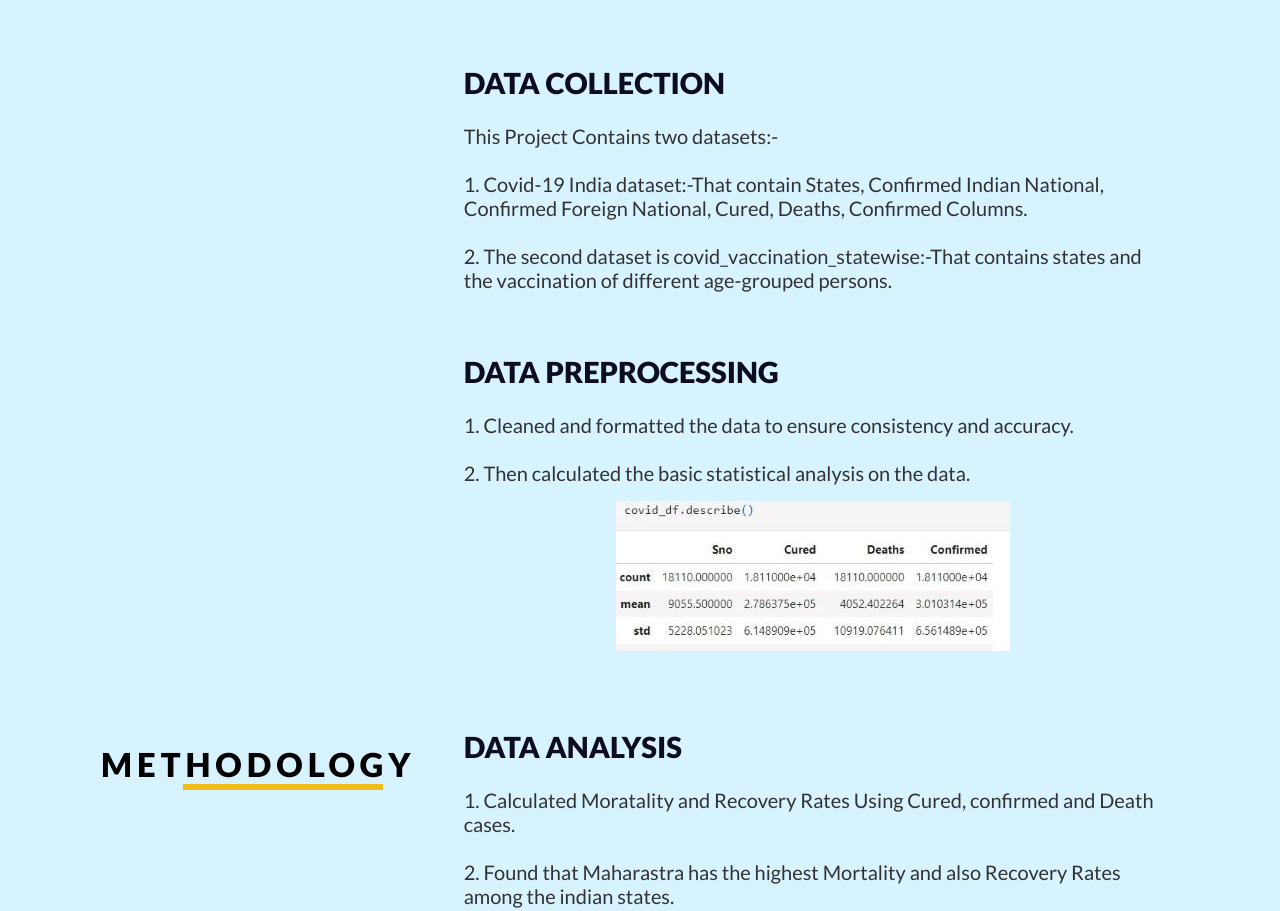
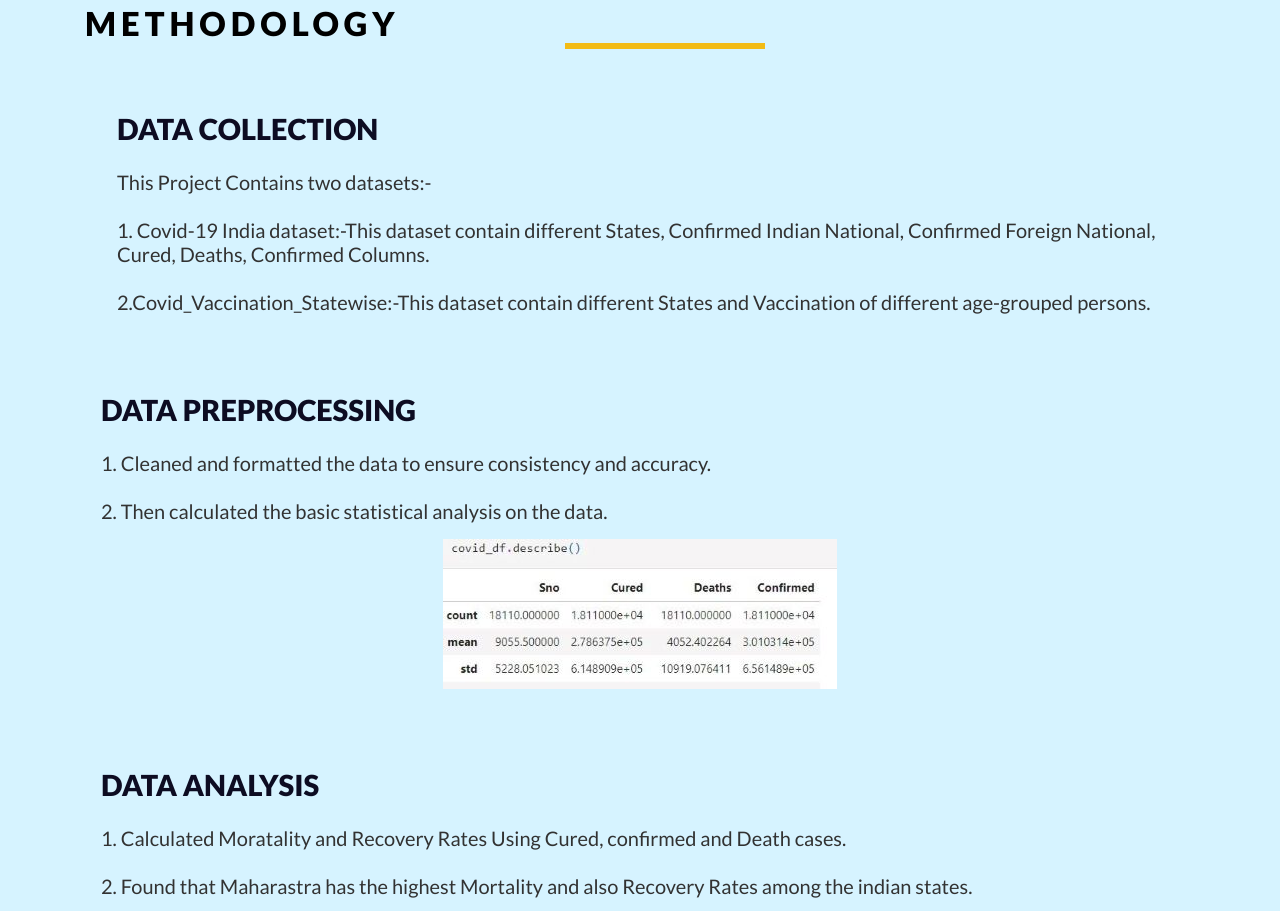
Before and after one commit to Ramya-brs/casestudy3, a plain HTML site: page index.html in a window 1280 px wide. Shown: the part 1811-2722 px from the top of the page. Drawn offline with Linux system fonts and the light colour scheme.

Commit message:
Update index.html

```diff
--- a/index.html
+++ b/index.html
@@ -90,16 +90,16 @@
 	<!-- Methodology starts-->
 	<section class="eductin_block">
 		<div class="container">
+			<h2>Methodology<span></span></h2>
 			<div class="row">
-				<div class="column_3">
-					<h2>Methodology<span></span></h2>
-				</div>
 				<div class="column_9">
 					<div class="row">
 						<div class="column_12">
 							<h3>DATA COLLECTION</h3>
-							<p><br>This Project Contains two datasets:-</br><br>1. Covid-19 India dataset:-That contain States, Confirmed Indian National, Confirmed Foreign National, Cured, Deaths, Confirmed Columns.</br></p>
-							<p><br>2. The second dataset is covid_vaccination_statewise:-That contains states and the vaccination of different age-grouped persons.</br></p>
+							<p><br>This Project Contains two datasets:-</br><br>1. Covid-19 India dataset:-This dataset contain different States, Confirmed Indian National, Confirmed Foreign National, Cured, Deaths, Confirmed Columns.</br></p>
+							<p><br>2.Covid_Vaccination_Statewise:-This dataset contain different States and Vaccination of different age-grouped persons.</br></p>
+						</div>
+					</div>
 				</div>
 			</div>
 			<div class="row">
@@ -109,6 +109,7 @@
 					<div class="row">
 						<div class="column_10" style="display: flex; justify-content: center; align-items: center;">
 							<img src="assets/img/statistical_info1.jpg" alt="Statistics" style="max-width: 100%; height: auto;">
+						</div>
 					</div>
 				</div>
 			</div>
@@ -122,6 +123,8 @@
 							<img src="assets/img/pivot_table.jpg" alt="Statistics" style="max-width: 100%; height: auto;">
 						</div>
 					</div>
+				</div>
+			</div>
 			<p><br>3. In Top 10 Indian States Maharastra is highest in both Active and Death Rates.</br></p>
 			<div class="row">
 				<div class="column_10" style="display: flex; justify-content: center; align-items: center;">
@@ -129,10 +132,6 @@
 				</div>
 				<div class="column_10" style="display: flex; justify-content: center; align-items: center;">
 					<img src="assets/img/Top 10 Deaths.png" alt="Statistics" style="max-width: 100%; height: auto;">
-									</div>
-								</div>
-							</div>
-						</div>
 				</div>
 			</div>
 		</div>
```
Lines whose indentation alone changed are shown as unchanged.
